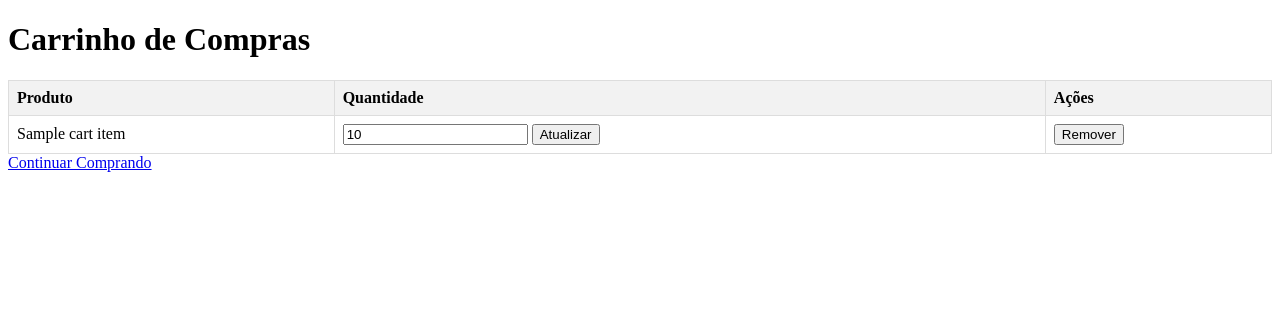
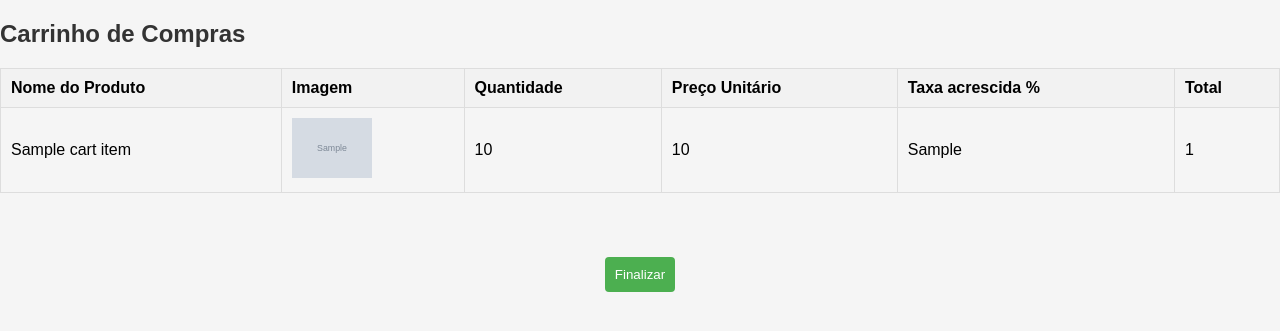
Before and after one commit to AlefMach/virtual_shopping, a PHP site: template src/views/cart/index.php in a window 1280 px wide. Shown: the top 331 px of the page. Run offline with PHP 8.4, Linux system fonts and the light colour scheme; the template is opened without the code that fills it: most values are stand-ins (such as "Sample title", 1, 10 or a date in 2020); grey boxes marked "Sample" are stand-in pictures.

Commit message:
finish page cart and logic

```diff
--- /dev/null
+++ b/src/assets/css/cart/cart.css
@@ -0,0 +1,66 @@
+/* Adicione estas regras ao seu arquivo CSS (por exemplo, product.css) */
+
+body {
+    font-family: 'Arial', sans-serif;
+    background-color: #f5f5f5;
+    margin: 0;
+    padding: 0;
+    width: 100%;
+}
+
+.container {
+    max-width: 800px;
+    margin: 20px auto;
+    background-color: #fff;
+    padding: 20px;
+    border-radius: 8px;
+    box-shadow: 0 0 10px rgba(0, 0, 0, 0.1);
+}
+
+h2 {
+    color: #333;
+}
+
+table {
+    width: 100%;
+    border-collapse: collapse;
+    margin-top: 20px;
+}
+
+table, th, td {
+    border: 1px solid #ddd;
+}
+
+th, td {
+    padding: 10px;
+    text-align: left;
+}
+
+th {
+    background-color: #f2f2f2;
+}
+
+tbody tr:hover {
+    background-color: #f5f5f5;
+}
+
+.box-button-cart {
+    display: flex;
+    justify-content: center;
+    align-items: center;
+    width: 100%;
+    margin-top: 5%;
+}
+
+button {
+    padding: 10px;
+    background-color: #4caf50;
+    color: #fff;
+    border: none;
+    border-radius: 4px;
+    cursor: pointer;
+}
+
+button:hover {
+    background-color: #45a049;
+}
--- a/src/http/controller/ProductController.php
+++ b/src/http/controller/ProductController.php
@@ -44,7 +44,7 @@ class ProductController {
     }
 
     /**
-     * Displays the list of products.
+     * Displays the list of own products.
      *
      * This method fetches the list of products and product types from the database
      * and includes the HTML view file to display the products along with their details.
@@ -113,7 +113,7 @@ class ProductController {
         $product->save();
 
         // Redirect to the product list page
-        header('Location: /products');
+        header('Location: /products-own');
         exit();
     }
 }
--- a/src/routes.php
+++ b/src/routes.php
@@ -21,4 +21,4 @@ $router->addRoute('register', 'UserController', 'index');
 $router->addRoute('register/create', 'UserController', 'create');
 
 $router->addRoute('cart', 'CartController', 'index');
-$router->addRoute('cart/update', 'CartController', 'update');
+$router->addRoute('products/add-to-cart', 'CartController', 'addToCart');
--- a/src/views/auth/login.php
+++ b/src/views/auth/login.php
@@ -1,7 +1,7 @@
 <!-- views/auth/login.php -->
 
 <!DOCTYPE html>
-<html lang="en">
+<html lang="pt">
 <head>
     <meta charset="UTF-8">
     <meta name="viewport" content="width=device-width, initial-scale=1.0">
--- a/src/views/cart/index.php
+++ b/src/views/cart/index.php
@@ -1,55 +1,45 @@
+<!-- cart/index.php -->
 <!DOCTYPE html>
-<html lang="en">
+<html lang="pt">
 <head>
     <meta charset="UTF-8">
     <meta name="viewport" content="width=device-width, initial-scale=1.0">
     <title>Carrinho de Compras</title>
-    <style>
-        table {
-            border-collapse: collapse;
-            width: 100%;
-        }
-
-        th, td {
-            border: 1px solid #ddd;
-            padding: 8px;
-            text-align: left;
-        }
-
-        th {
-            background-color: #f2f2f2;
-        }
-    </style>
+    <link rel="stylesheet" type="text/css" href="../../assets/css/cart/cart.css">
 </head>
 <body>
-    <h1>Carrinho de Compras</h1>
 
+    <h2>Carrinho de Compras</h2>
+    <div>
         <table>
+            <thead>
                 <tr>
-            <th>Produto</th>
+                    <th>Nome do Produto</th>
+                    <th>Imagem</th>
                     <th>Quantidade</th>
-            <th>Ações</th>
+                    <th>Preço Unitário</th>
+                    <th>Taxa acrescida %</th>
+                    <th>Total</th>
                 </tr>
-        <?php foreach ($cartItems as $item): ?>
+            </thead>
+            <tbody>
+                <!-- Loop through cart items and display data -->
+                <?php foreach ($cartItems as $cartItem): ?>
                     <tr>
-                <td><?= $item['product_name']; ?></td>
-                <td>
-                    <form method="post" action="/cart/update">
-                        <input type="hidden" name="product_id" value="<?= $item['id']; ?>">
-                        <input type="number" name="quantity" value="<?= $item['quantity']; ?>" min="1">
-                        <button type="submit">Atualizar</button>
-                    </form>
-                </td>
-                <td>
-                    <form method="post" action="/cart/remove">
-                        <input type="hidden" name="product_id" value="<?= $item['id']; ?>">
-                        <button type="submit">Remover</button>
-                    </form>
-                </td>
+                        <td><?php echo $cartItem->product_name; ?></td>
+                        <td><img src="<?php echo $cartItem->image_path; ?>" alt="Imagem do Produto" width="80"></td>
+                        <td><?php echo $cartItem->quantity; ?></td>
+                        <td><?php echo $cartItem->product_price; ?></td>
+                        <td><?php echo $cartItem->tax_rate; ?></td>
+                        <td><?php echo $cartItem->total_price; ?></td>
                     </tr>
                 <?php endforeach; ?>
+            </tbody>
         </table>
+    </div>
+    <div class="box-button-cart">
+        <button>Finalizar</button>
+    </div>
 
-    <a href="/products">Continuar Comprando</a>
 </body>
 </html>
--- a/src/views/product/show.php
+++ b/src/views/product/show.php
@@ -1,12 +1,13 @@
 <!-- app/views/product/show.php -->
 <!DOCTYPE html>
-<html lang="en">
+<html lang="pt">
 <head>
     <meta charset="UTF-8">
     <meta name="viewport" content="width=device-width, initial-scale=1.0">
     <title>Listagem de Produtos</title>
     <link rel="stylesheet" type="text/css" href="../../assets/css/product/product.css">
     <script src='../../assets/js/product/product.js'></script>
+    <script src="https://code.jquery.com/jquery-3.6.4.min.js"></script>
 </head>
 <body>
 
@@ -39,7 +40,7 @@
                         </a></td>
                         <td><script>document.write(formatDateTime("<?php echo $product->created_at; ?>"));</script></td>
                         <td><script>document.write(formatDateTime("<?php echo $product->updated_at; ?>"));</script></td>
-                        <td><a href="javascript:void(0);" onclick="addToCart(<?php echo $product->id; ?>)">Comprar</a></td>
+                        <td><a class="purchase-link" href="javascript:void(0);" onclick="addToCart(<?php echo $product->id; ?>, '<?php echo $product_type->tax_rate; ?>', <?php echo $product->price; ?>)">Comprar</a></td>
                     </tr>
                 <?php endif; ?>
             <?php endforeach; ?>
--- a/src/views/product_type/create.php
+++ b/src/views/product_type/create.php
@@ -1,5 +1,5 @@
 <!DOCTYPE html>
-<html lang="en">
+<html lang="pt">
 <head>
     <meta charset="UTF-8">
     <meta name="viewport" content="width=device-width, initial-scale=1.0">
```
Also changed, not shown: sql/init.sql (+0 -10 lines), src/assets/css/product/product.css (+13 -0 lines), src/assets/js/product/product.js (+16 -2 lines), src/domain/cart/CartDomain.php (added, +26 -0 lines), src/http/controller/CartController.php (+65 -11 lines), src/models/CartModel.php (added, +67 -0 lines), src/views/home.php (+4 -4 lines), src/models/SaleModel.php (deleted). Lines whose indentation alone changed are shown as unchanged.
